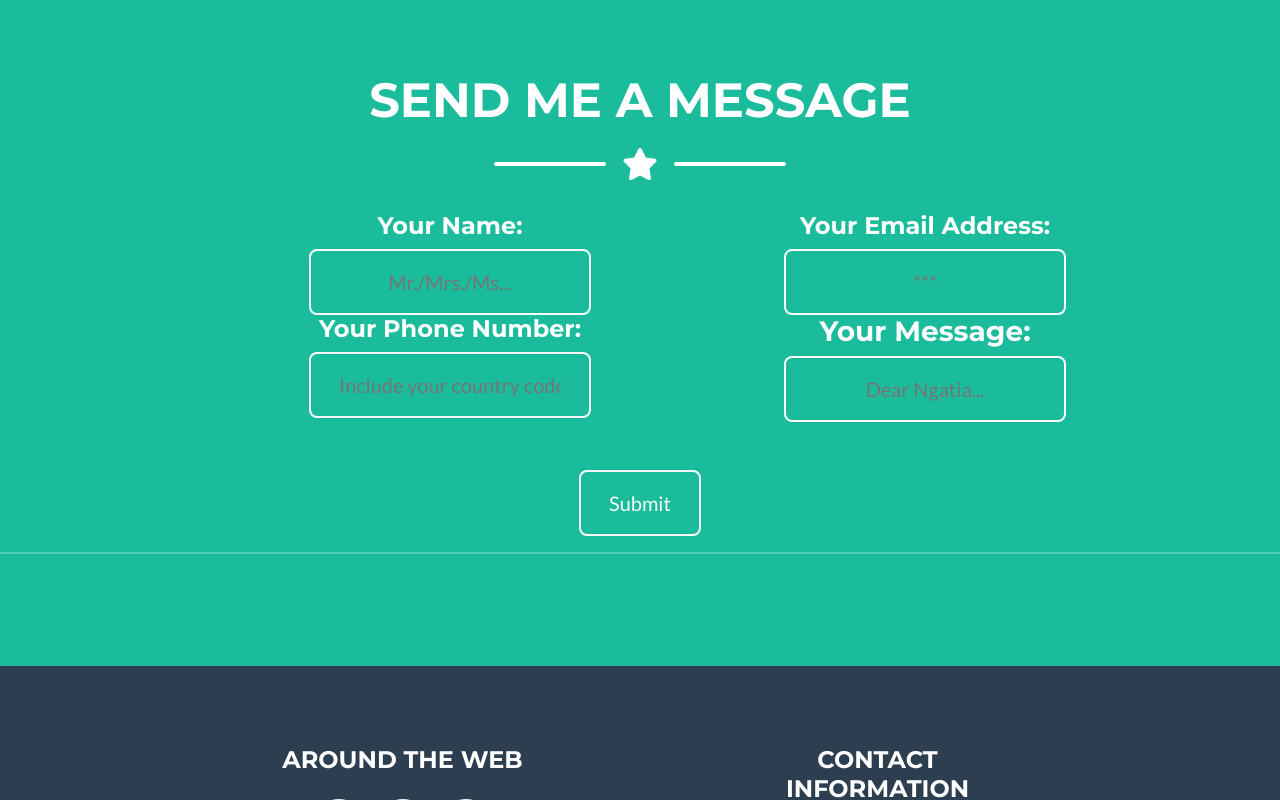
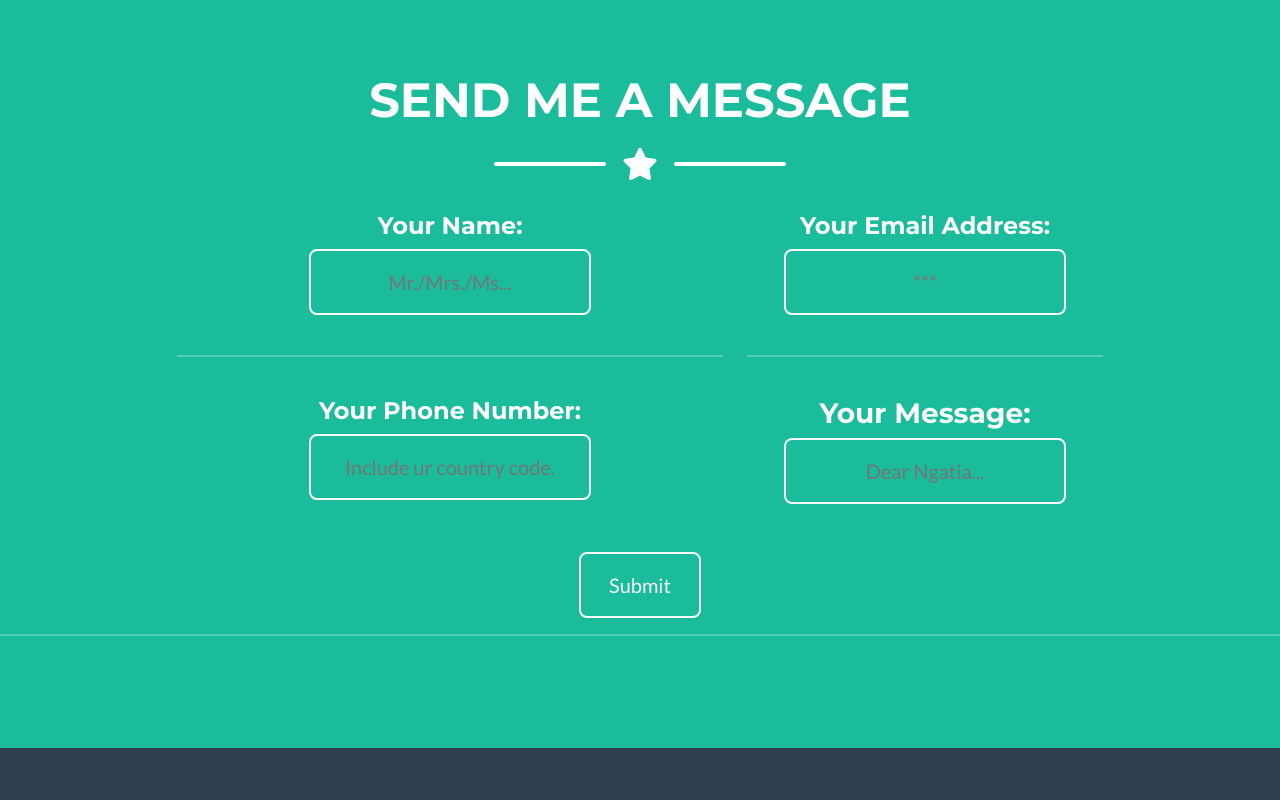
Before and after one commit to dev-Ngatia/Freelancer, a plain HTML site: page index.html in a window 1280 px wide. Shown: the part 1634-2434 px from the top of the page. Drawn offline with nearby package versions, Linux system fonts and the light colour scheme.

Commit message:
Update index.html
another correction

```diff
--- a/index.html
+++ b/index.html
@@ -40,7 +40,7 @@
         <header class="masthead bg-primary text-white text-center" id="portfolio">
             <div class="container d-flex align-items-center flex-column">
                 <!-- Masthead Avatar Image-->
-                <img class="masthead-avatar mb-5" style="border-color: #a81cb2; max-width: 100%; height: auto;" src="assets/img/header.jpg" alt="..." />
+                <img class="masthead-avatar mb-5" style="border-color: #a81cb2;" src="assets/img/header.jpg" alt="..." />
                 <!-- Masthead Heading-->
                 <h1 class="masthead-heading text-uppercase mb-0">Steven Ngatia Mwangi Freelancer</h1>
                 <!-- Icon Divider-->
@@ -118,11 +118,11 @@
                 <div class="row">
                     <div class="col-lg-6 ms-auto">
                       <form action="mailto:ngatia3223@gmail.com" method="post" enctype="text/plain" target="_blank">
-                      <h4>Your Name:</h4><input class="btn btn-xl btn-outline-light" type="text" name="Your Name" placeholder="Mr./Mrs./Ms..." required><br>
-                      <h4>Your Phone Number:</h4><input class="btn btn-xl btn-outline-light" type="text" name="Your Phone Number" placeholder="Include your country code." required>
+                      <h4>Your Name:</h4><input class="btn btn-xl btn-outline-light" type="text" name="Your Name" placeholder="Mr./Mrs./Ms..." required><br><br><hr><br>
+                      <h4>Your Phone Number:</h4><input class="btn btn-xl btn-outline-light" type="text" name="Your Phone Number" placeholder="Include ur country code." required>
                           </div>
                         <div class="col-lg-4 me-auto">
-                      <h4>Your Email Address:</h4><input class="btn btn-xl btn-outline-light" type="email" name="Your Email Address" placeholder="***" required>
+                      <h4>Your Email Address:</h4><input class="btn btn-xl btn-outline-light" type="email" name="Your Email Address" placeholder="***" required><br><br><hr><br>
                     <h3>Your Message:</h3><input class="btn btn-xl btn-outline-light" type="text" name="Your Email" placeholder="Dear Ngatia..." required></div>
                 </div>
             <br><br><input type="submit" class="btn btn-xl btn-outline-light" name="" ></form>
```
